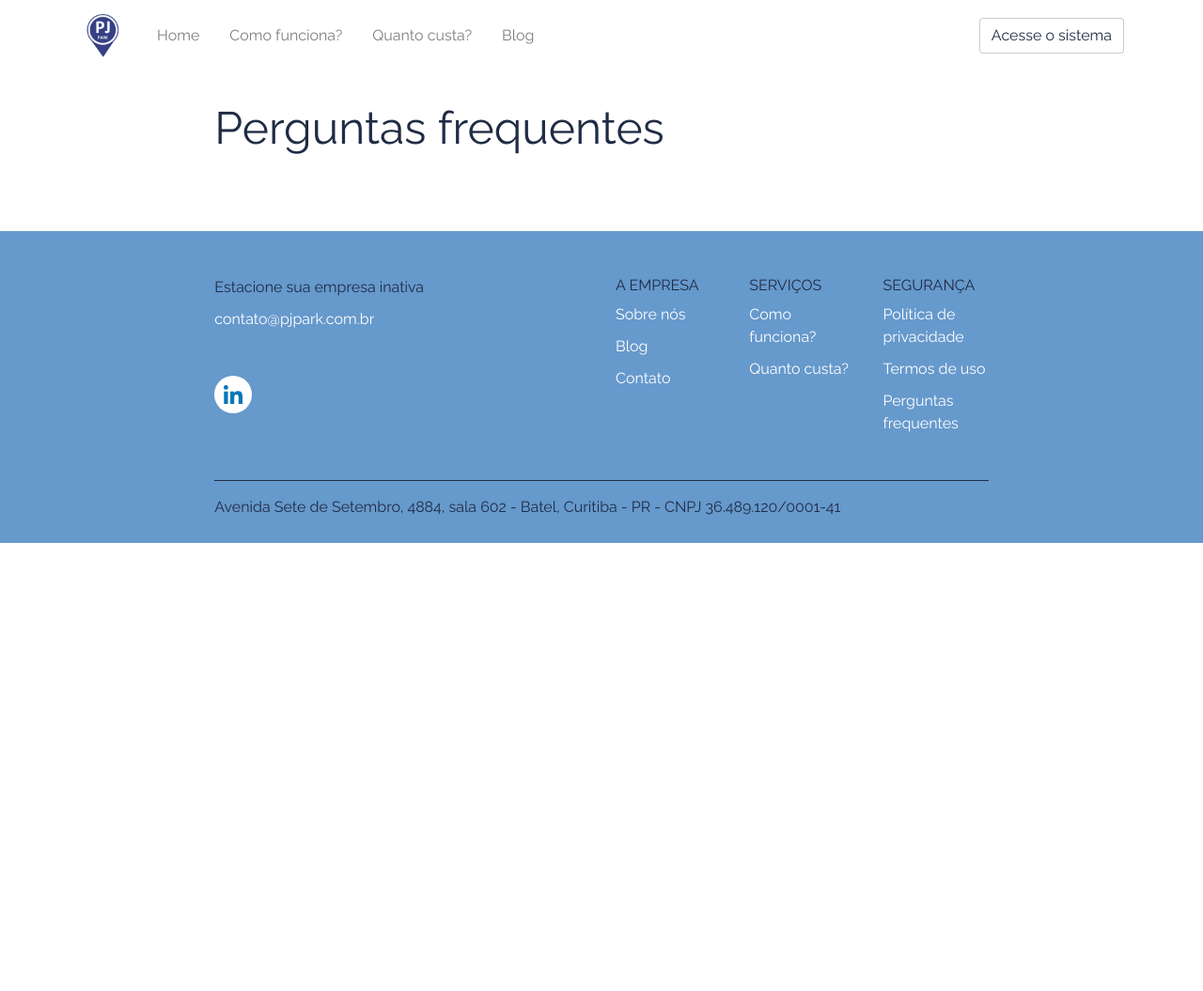
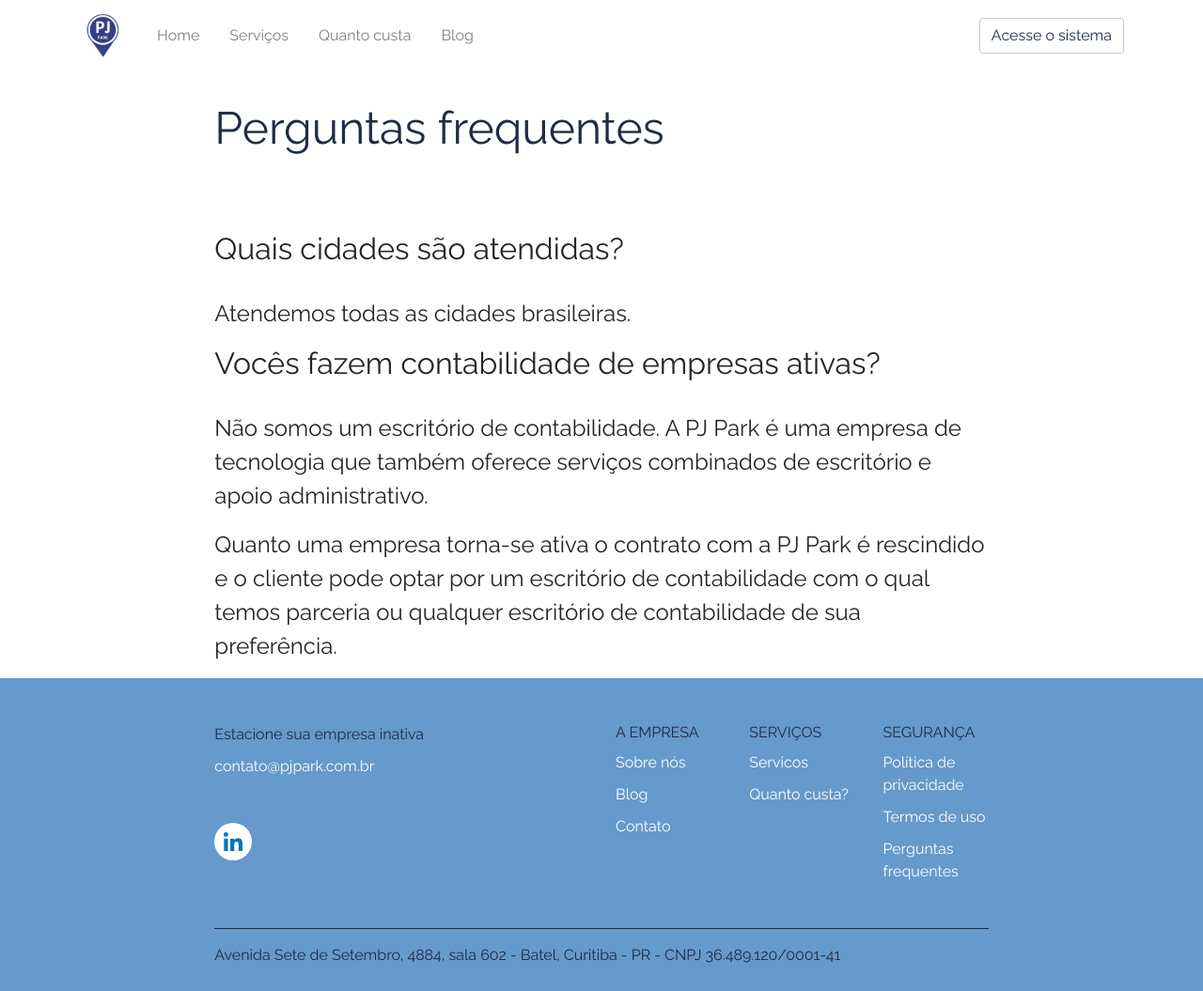
Before and after one commit to dakoctba/pjpark.github.io, a Jekyll site: the page built from faq.md, in a window 1280 px wide. Shown: the whole page at 94% size. Built offline with Jekyll 4.4.1, drawn with Linux system fonts in a browser that asks for light colours; before the commit the page ends 900 px from its top, so only the background shows below that.

Commit message:
feat: faq

```diff
--- a/_includes/footer.html
+++ b/_includes/footer.html
@@ -42,7 +42,7 @@
 
                 <ul class="list-unstyled">
                   <!-- <li><a href="/trocar-de-contador">Trocar de contador</a></li> -->
-                  <li><a href="/#como-funciona">Como funciona?</a></li>
+                  <li><a href="/servicos">Servicos</a></li>
                   <li><a href="/planos">Quanto custa?</a></li>
                   <!-- <li><a href="/cidades-atendidas">Cidades atendidas</a></li> -->
                 </ul>
--- a/_includes/header.html
+++ b/_includes/header.html
@@ -17,8 +17,8 @@
         <li class="nav-link {% if page.url == '/' %}active{% endif %}"><a class="nav-link" href="/">Home</a></li>
 
         <!-- <li class="nav-link {% if page.url == '/trocar-de-contador' %}active{% endif %}"><a class="nav-link" href="/trocar-de-contador">Trocar de contador</a></li> -->
-        <li class="nav-link {% if page.url == '/como-funciona' %}active{% endif %}"><a class="nav-link" href="/#como-funciona">Como funciona?</a></li>
-        <li class="nav-link {% if page.url == '/quanto-custa' %}active{% endif %}"><a class="nav-link" href="/planos">Quanto custa?</a></li>
+        <li class="nav-link {% if page.url == '/servicos' %}active{% endif %}"><a class="nav-link" href="/servicos">Serviços</a></li>
+        <li class="nav-link {% if page.url == '/quanto-custa' %}active{% endif %}"><a class="nav-link" href="/planos">Quanto custa</a></li>
         <li class="nav-link {% if page.url contains '/blog/' %}active{% endif %}"><a class="nav-link" href="/blog">Blog</a></li>
       </ul>
 
--- a/faq.md
+++ b/faq.md
@@ -5,3 +5,13 @@
 ---
 
 # Perguntas frequentes
+
+## Quais cidades são atendidas?
+
+Atendemos todas as cidades brasileiras.
+
+## Vocês fazem contabilidade de empresas ativas?
+
+Não somos um escritório de contabilidade. A PJ Park é uma empresa de tecnologia que também oferece serviços combinados de escritório e apoio administrativo.
+
+Quanto uma empresa torna-se ativa o contrato com a PJ Park é rescindido e o cliente pode optar por um escritório de contabilidade com o qual temos parceria ou qualquer escritório de contabilidade de sua preferência.
```
Also changed, not shown: _layouts/post.html (+6 -4 lines), cidades-atendidas.md (deleted, +0 -7 lines), nossos-servicos.md (deleted, +0 -12 lines), servicos-avulsos.md (deleted, +0 -17 lines), servicos.html (added, +16 -0 lines), sobre-nos.md (deleted, +0 -7 lines), trocar-de-contador.md (deleted, +0 -7 lines).
